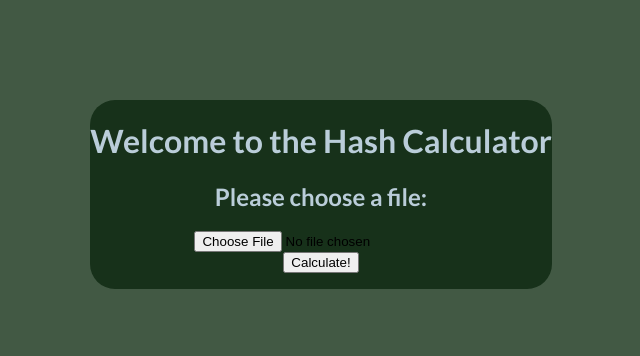
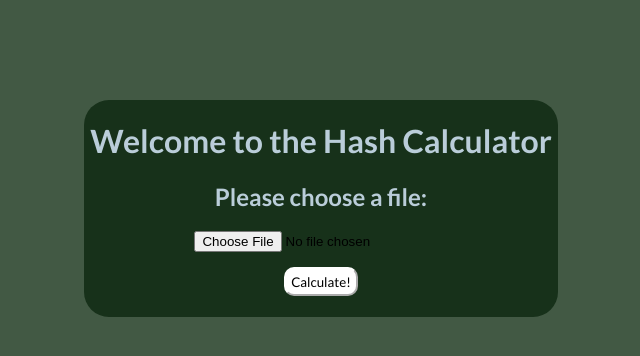
Before and after one commit to yusufdemiir/intern-assignments, a Flask app: page / in a window 1280 px wide. Shown: the top 356 px of the page, without its empty margins (319-959 px from the left). Run offline with Flask 3, Linux system fonts and the light colour scheme.

Commit message:
Small fixes

```diff
--- a/Assigt-1/app.py
+++ b/Assigt-1/app.py
@@ -52,7 +52,7 @@ def upload():
         f"Full File Hashes:\n"
         f"MD5={full_hash['md5']}\n"
         f"SHA256={full_hash['sha256']}\n"
-        f"SHA512={full_hash['sha512']}\n"
+        f"SHA512={full_hash['sha512']}\n\n"
     )
     part_texts = []
     for part in result["parts"]:
--- a/Assigt-1/static/styles/style.css
+++ b/Assigt-1/static/styles/style.css
@@ -16,7 +16,8 @@ body {
 }
 h1 {
     color: #BACDD9;
-    padding: 0;
+    padding-left: 6px;
+    padding-right: 6px;
     font-family: "Lato", sans-serif;
 
 }
@@ -37,3 +38,13 @@ form {
     display: flex;
     flex-direction: column;
 }
+button {
+    margin: 5px;
+    margin-top: 15px;
+    background-color: #ffffff;
+    border-color: #ffffff;
+    padding: 1%;
+    border-radius: 10px;
+    font-family: "Lato", sans-serif;
+    cursor:pointer;
+}
```
